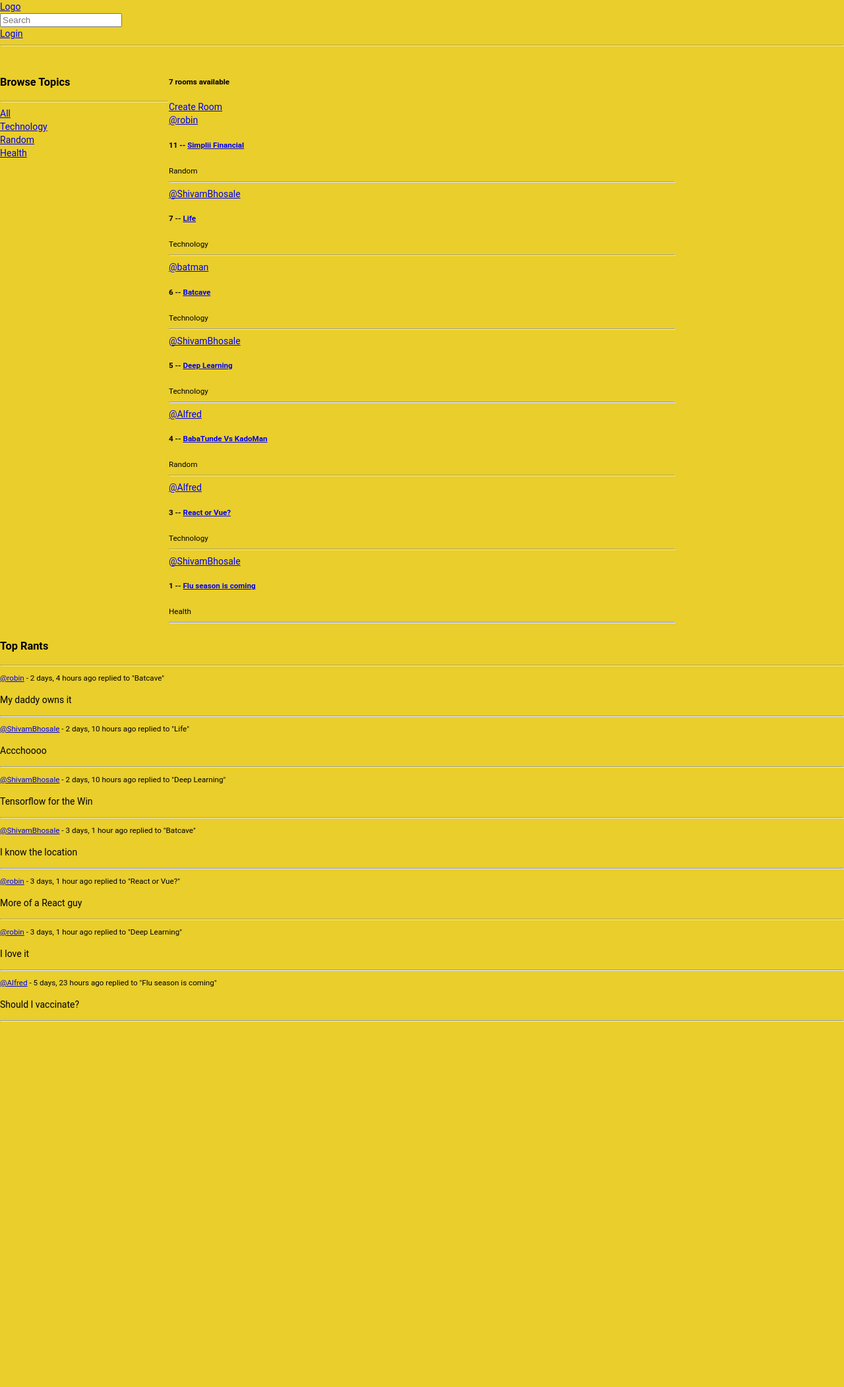
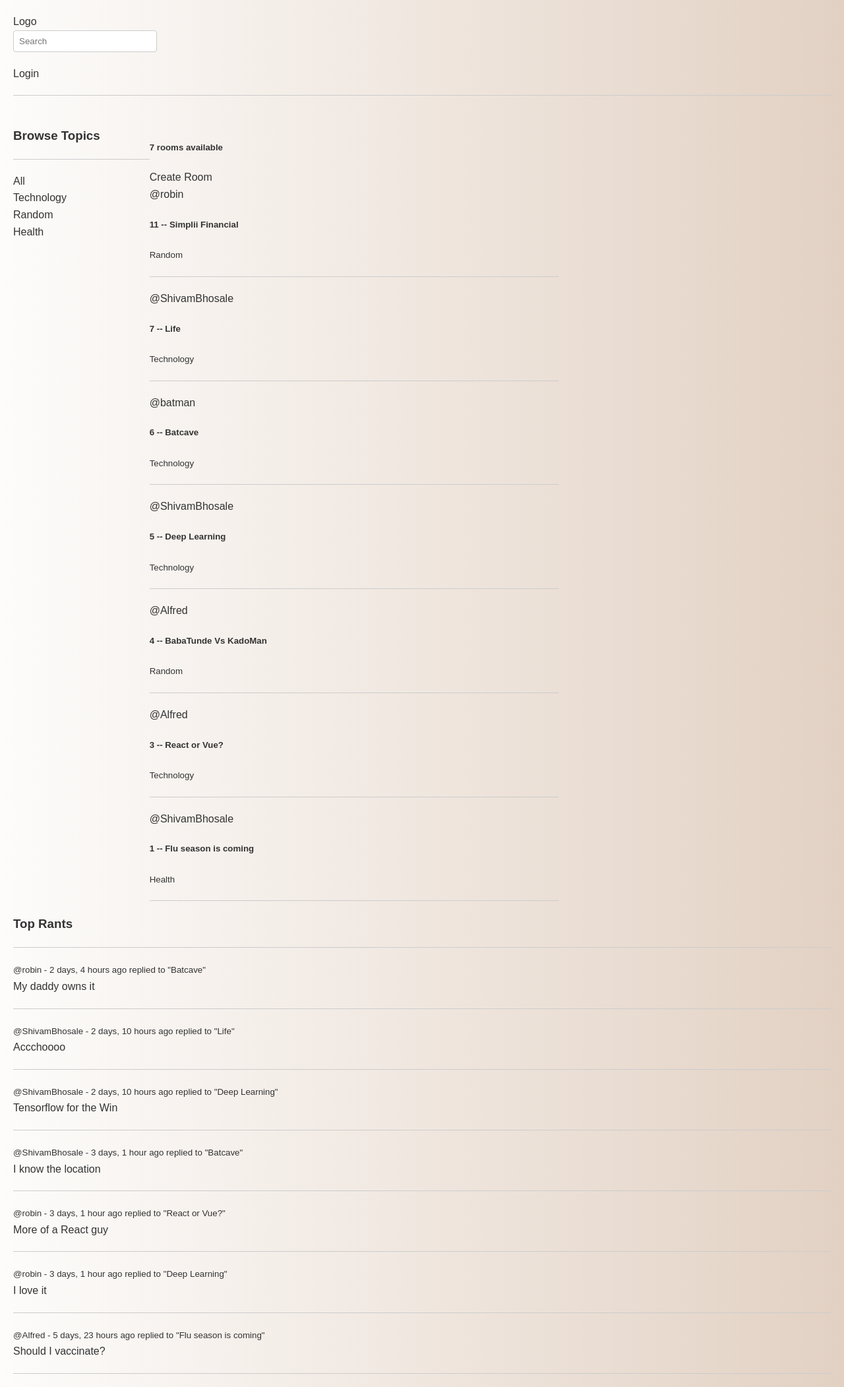
Before and after one commit to ShivamBhosale/RantHub, a Django app: page / in a window 1280 px wide. Shown: the whole page at 66% size. Before the commit the page ends 1549 px from the top, so only its background shows below. Run offline with Django 4.2, Linux system fonts and the light colour scheme; data comes from the database, SQL or seed files in the repository; both versions use the stored data as it was after the commit.

Commit message:
basic CSS

```diff
--- a/ranthub/ranthubapp/static/ranthubapp/styles/main.css
+++ b/ranthub/ranthubapp/static/ranthubapp/styles/main.css
@@ -1,11 +1,84 @@
-body{
-    background-color:#E9CE2C;
-    font-family: 'Roboto', sans-serif;
-    font-size: 14px;
-    color: black;
-    line-height: 1.42857143;
+
+
+/* Resetting default margin and padding */
+body, h1, h2, h3, p, ul {
     margin: 0;
     padding: 0;
-    font-weight: 400;
-    overflow-x: hidden;
 }
+
+body {
+    font-family: Arial, sans-serif;
+    line-height: 1.6;
+    /* background-color: #f7f7f7; */
+    background-image: linear-gradient(to right,#FDFCFB , #E2D1C3 );
+    color: #333;
+    margin: 20px;
+}
+
+a {
+    text-decoration: none;
+    color: #333;
+}
+
+a:hover {
+    text-decoration: underline;
+}
+
+hr {
+    margin: 20px 0;
+    border: none;
+    border-top: 1px solid #ccc;
+}
+
+form {
+    margin-bottom: 20px;
+}
+
+input[type="text"] {
+    padding: 8px;
+    border-radius: 4px;
+    border: 1px solid #ccc;
+    width: 200px;
+}
+
+input[type="text"]:focus {
+    outline: none;
+    border-color: #007bff;
+    box-shadow: 0 0 5px rgba(0, 123, 255, 0.5);
+}
+
+.messages {
+    list-style: none;
+    padding: 10px;
+    margin-bottom: 20px;
+    background-color: #f0f0f0;
+    border-radius: 4px;
+}
+
+.messages li {
+    margin-bottom: 5px;
+}
+
+/* Logo styling */
+a[href="{% url 'home' %}"] {
+    font-size: 24px;
+    font-weight: bold;
+    color: #333;
+    text-decoration: none;
+    margin-bottom: 20px;
+    display: inline-block;
+}
+
+/* Login/Logout links */
+a[href="{% url 'login' %}"], a[href="{% url 'logout' %}"] {
+    padding: 5px 10px;
+    border-radius: 4px;
+    background-color: #007bff;
+    color: #fff;
+    text-decoration: none;
+    margin-right: 10px;
+}
+
+a[href="{% url 'login' %}"]:hover, a[href="{% url 'logout' %}"]:hover {
+    background-color: #0056b3;
+}
--- a/ranthub/ranthubapp/templates/ranthubapp/home.html
+++ b/ranthub/ranthubapp/templates/ranthubapp/home.html
@@ -1,20 +1,13 @@
 {% extends 'ranthubapp/main.html' %}
 
-<!DOCTYPE html>
-<html lang="en">
-<head>
-    <meta charset="UTF-8">
-    <meta name="viewport" content="width=device-width, initial-scale=1.0">
-    <title>Document</title>
-</head>
-<body>
 {% block content %}
 <style>
-        .home-container{
+    .home-container {
         display: grid;
-            grid-template-columns: 1fr 3fr 1fr;
+        grid-template-columns: 1fr 3fr 2fr;
+    }
 
-        }
+
 </style>
 <br>
 <div class="home-container">
@@ -23,22 +16,13 @@
     </div>
 
     <div>
-            <h5>{{room_count}} rooms available</h5>
+        <h5>{{ room_count }} rooms available</h5>
         <a href="{% url 'create-room' %}">Create Room</a>
-
         {% include 'ranthubapp/feed_component.html' %}
     </div>
+
     <div>
         {% include 'ranthubapp/activity_component.html' %}
     </div>
-
-
-
-
-
-
-
 </div>
 {% endblock content %}
-</body>
-</html>
--- a/ranthub/ranthubapp/views.py
+++ b/ranthub/ranthubapp/views.py
@@ -131,14 +131,16 @@ def updateRoom(request, pk):
 
 @login_required(login_url='login')
 def deleteRoom(request, pk):
+    room = Room.objects.get(id=pk)  # Define 'room' before accessing it
+
     if request.user != room.host:
         return HttpResponse('You are not allowed here')
 
-    room = Room.objects.get(id=pk)
     if request.method == 'POST':
         room.delete()
         return redirect('home')
-    return render(request, 'ranthubapp/delete.html',{'obj':room})
+
+    return render(request, 'ranthubapp/delete.html', {'obj': room})
 
 
 @login_required(login_url='login')
```
Also changed, not shown: ranthub/db.sqlite3. Lines whose indentation alone changed are shown as unchanged.
